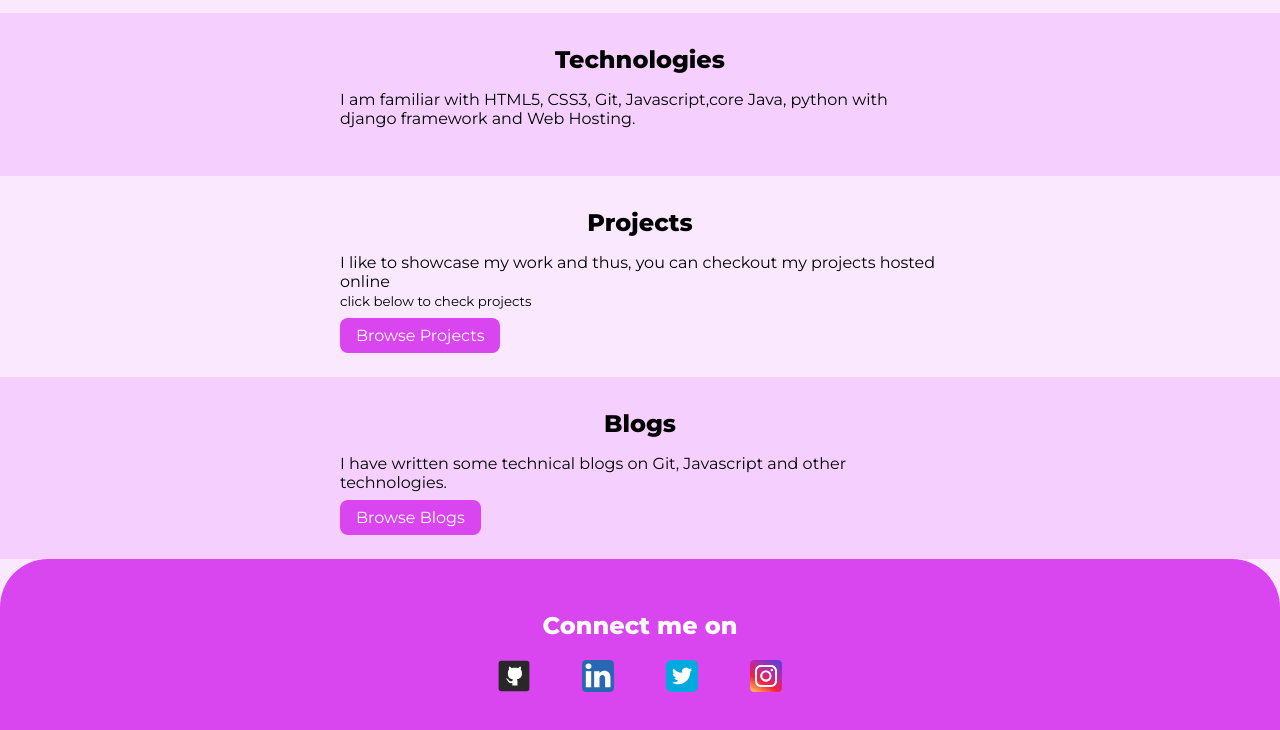
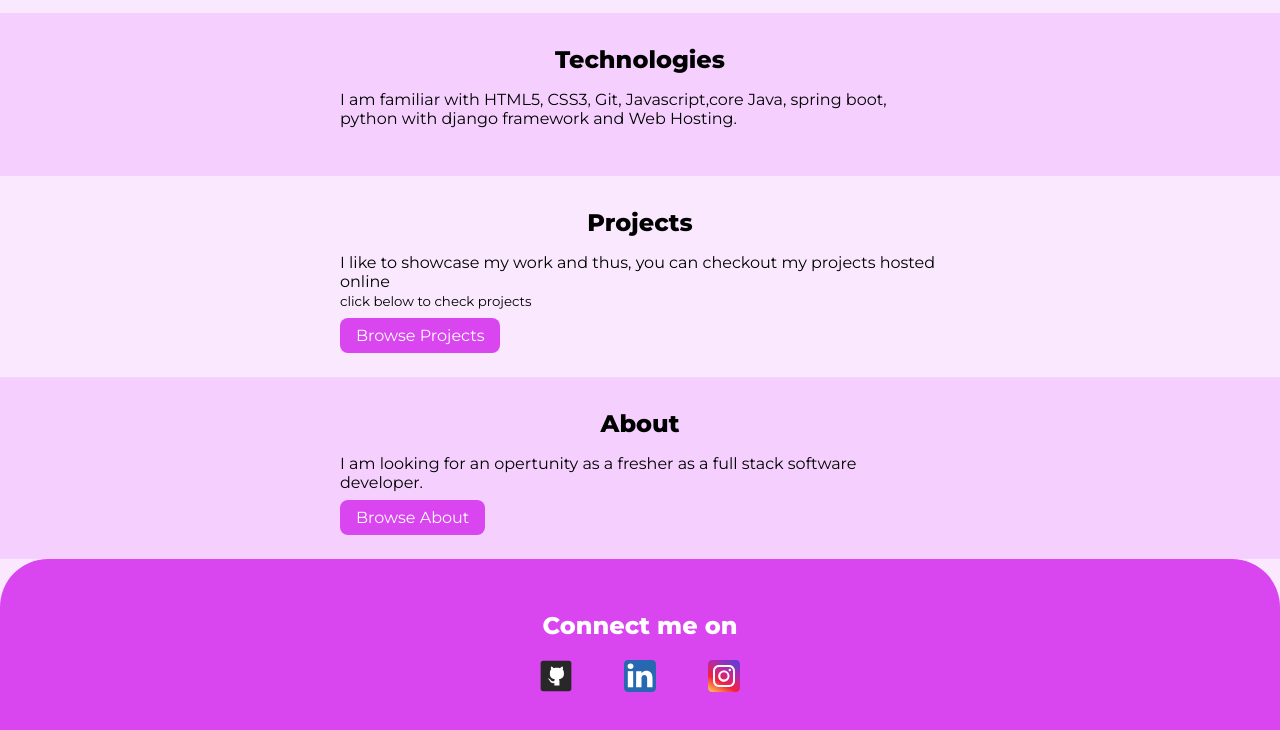
Before and after one commit to AnandTagatghar/Portfolio, a plain HTML site: page index.html in a window 1280 px wide. Shown: the part 418-1148 px from the top of the page. Drawn offline with Linux system fonts and the light colour scheme.

Commit message:
Update index.html

```diff
--- a/index.html
+++ b/index.html
@@ -19,10 +19,10 @@
                   <a class="links active" href="/">Home</a>
               </li>
               <li>
-                  <a class="links" href="pages/projects.html">Projects</a>
+                  <a class="links" href="https://tagatghar024anand.netlify.app/#projects">Projects</a>
               </li>
               <li>
-                  <a class="links" href="pages/blogs.html">Blogs</a>
+                  <a class="links" href="https://tagatghar024anand.netlify.app/#About">About</a>
               </li>
           </ul>
       </div>
@@ -42,7 +42,7 @@
         <h2 class="section-heading">Technologies</h2>
         <div class="container container-center">
             <p>
-                I am familiar with HTML5, CSS3, Git, Javascript,core Java, python with django framework and Web Hosting.
+                I am familiar with HTML5, CSS3, Git, Javascript,core Java, spring boot, python with django framework and Web Hosting.
             </p>
         </div>
     </section>
@@ -50,14 +50,14 @@
         <h2 class="section-heading">Projects</h2>
         <div class="container container-center">
             <p>I like to showcase my work and thus, you can checkout my projects hosted online<br><small>click below to check projects</small> </p>
-            <a class="links primary-button" href="pages/projects.html">Browse Projects</a>
+            <a class="links primary-button" href="https://tagatghar024anand.netlify.app/#projects">Browse Projects</a>
         </div>
     </section>
     <section class="section off-white">
-        <h2 class="section-heading">Blogs</h2>
+        <h2 class="section-heading">About</h2>
         <div class="container container-center">
-            <p>I have written some technical blogs on Git, Javascript and other technologies.</p>
-            <a class="links primary-button" href="pages/blogs.html">Browse Blogs</a>
+            <p>I am looking for an opertunity as a fresher as a full stack software developer.</p>
+            <a class="links primary-button" href="https://tagatghar024anand.netlify.app/#About">Browse About</a>
         </div>
     </section>
 
@@ -77,13 +77,9 @@
                         <img src="images/icons/linkedin.svg" alt="linkedin">
                     </a>
                 </li>
+
                 <li>
-                    <a class="links social-icons" href="https://twitter.com/">
-                        <img src="images/icons/twitter.svg" alt="twitter">
-                    </a>
-                </li>
-                <li>
-                    <a class="links social-icons" href="https://www.instagram.com/">
+                    <a class="links social-icons" href="https://www.instagram.com/anand">
                         <img src="images/icons/instagram.svg" alt="instagram">
                     </a>
                 </li>
```
